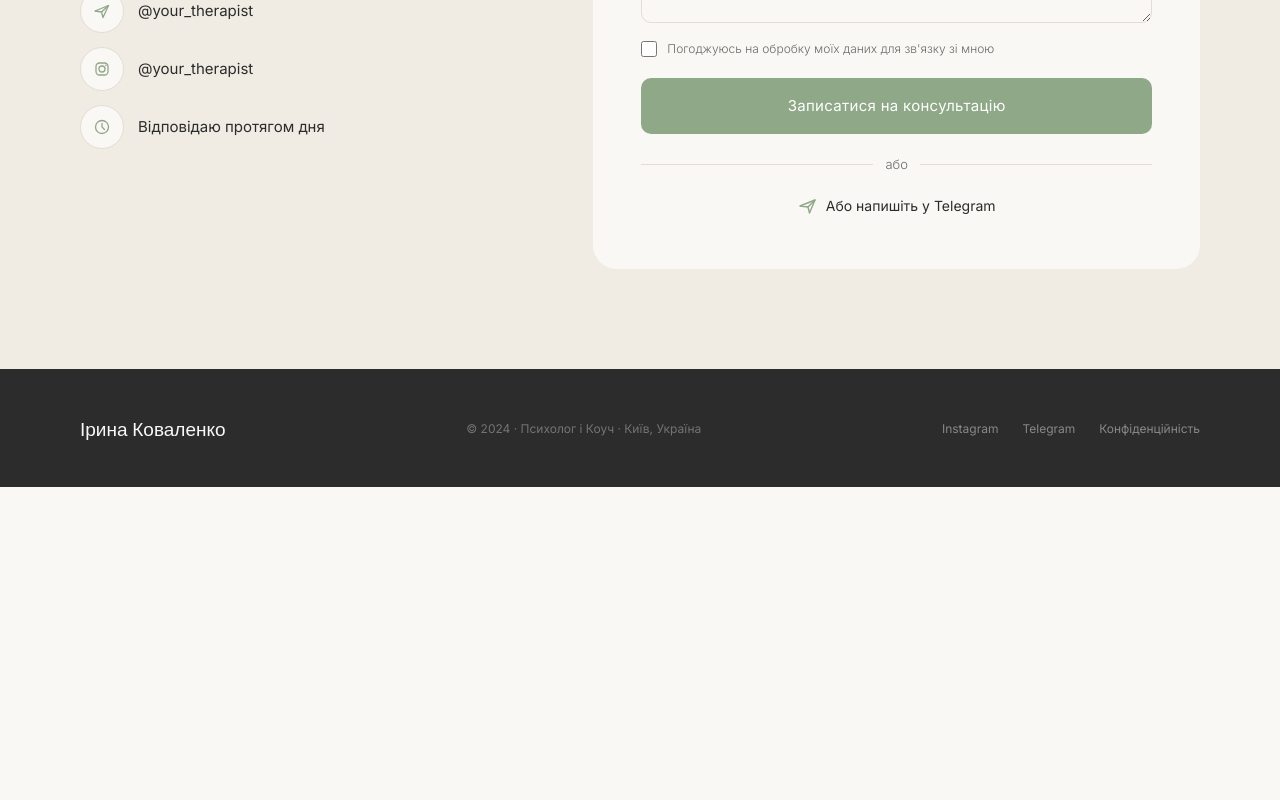
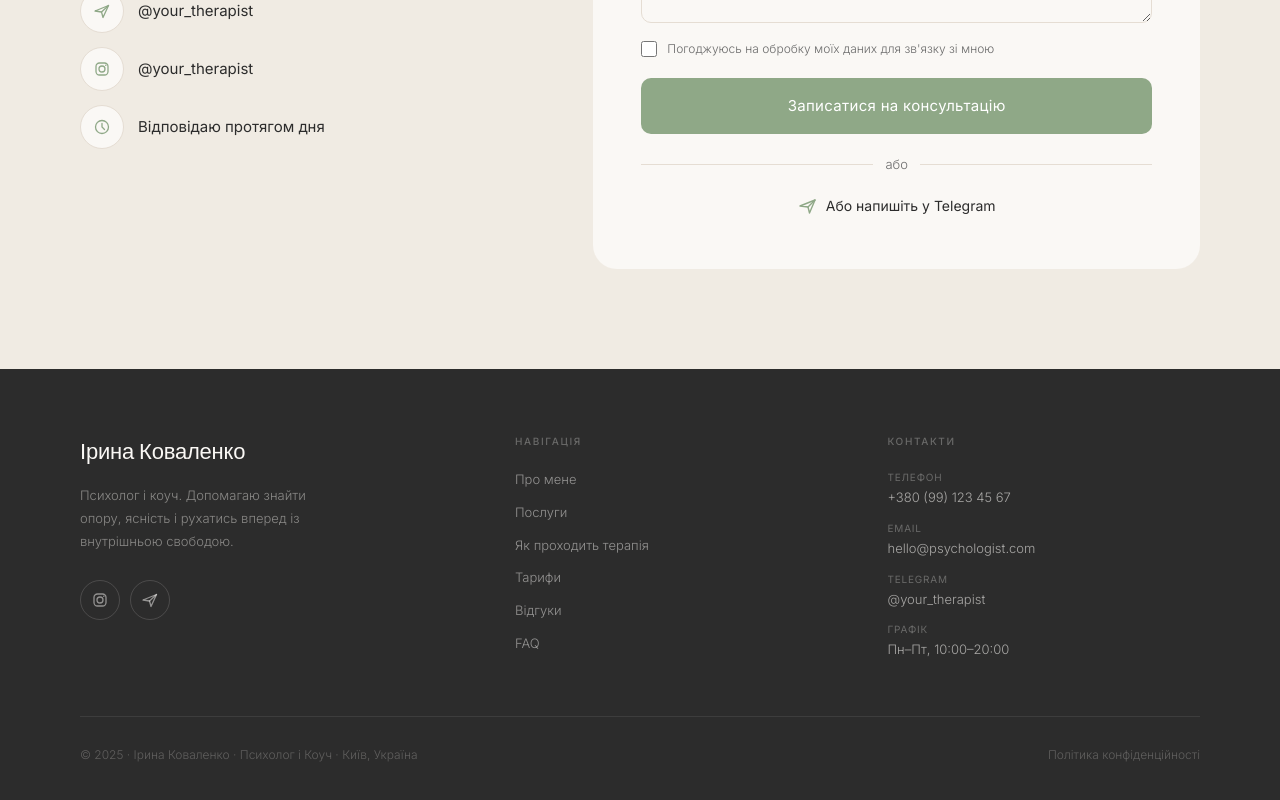
Before and after one commit to danylonahorniuk/psychologist-landing, a Next.js app: page / in a window 1280 px wide. Shown: the part 8141-8941 px from the top of the page. Before the commit the page ends 8628 px from the top, so only its background shows below. Built offline with nearby package versions, Linux system fonts and the light colour scheme.

Commit message:
feat: redesign footer with nav, contacts and socials

```diff
--- a/components/Footer.tsx
+++ b/components/Footer.tsx
@@ -1,22 +1,130 @@
 export default function Footer() {
+  const navLinks = [
+    { href: "#about",   label: "Про мене" },
+    { href: "#services", label: "Послуги" },
+    { href: "#how",     label: "Як проходить терапія" },
+    { href: "#pricing", label: "Тарифи" },
+    { href: "#reviews", label: "Відгуки" },
+    { href: "#faq",     label: "FAQ" },
+  ];
+
+  const socials = [
+    {
+      href: "#",
+      label: "Instagram",
+      icon: (
+        <svg width="18" height="18" viewBox="0 0 18 18" fill="none">
+          <rect x="3" y="3" width="12" height="12" rx="3.5" stroke="currentColor" strokeWidth="1.3"/>
+          <circle cx="9" cy="9" r="3" stroke="currentColor" strokeWidth="1.3"/>
+          <circle cx="12.8" cy="5.2" r="0.8" fill="currentColor"/>
+        </svg>
+      ),
+    },
+    {
+      href: "#",
+      label: "Telegram",
+      icon: (
+        <svg width="18" height="18" viewBox="0 0 18 18" fill="none">
+          <path d="M2 9L15.5 3.5 10 15.5 8.5 10 2 9Z" stroke="currentColor" strokeWidth="1.3" strokeLinecap="round" strokeLinejoin="round"/>
+          <path d="M8.5 10L15.5 3.5" stroke="currentColor" strokeWidth="1.3" strokeLinecap="round"/>
+        </svg>
+      ),
+    },
+  ];
+
   return (
-    <footer className="bg-ink px-20 py-11 flex justify-between items-center">
-      <a href="#" className="font-serif text-[19px] text-bg no-underline">
-        Ірина Коваленко
-      </a>
-      <p className="text-[12px] text-[rgba(250,248,245,0.35)]">
-        © 2024 · Психолог і Коуч · Київ, Україна
-      </p>
-      <div className="flex gap-6">
-        {["Instagram", "Telegram", "Конфіденційність"].map((l) => (
-          <a
-            key={l}
-            href="#"
-            className="text-[12px] text-[rgba(250,248,245,0.45)] no-underline transition-colors hover:text-bg"
-          >
-            {l}
+    <footer style={{ background: "var(--text)", color: "var(--bg)" }}>
+      <style>{`
+        .footer-nav-link {
+          font-size: 13px;
+          color: rgba(250,248,245,0.5);
+          text-decoration: none;
+          transition: color 0.2s ease;
+          font-weight: 300;
+        }
+        .footer-nav-link:hover { color: rgba(250,248,245,0.9); }
+        .footer-social {
+          width: 40px; height: 40px;
+          border-radius: 50%;
+          border: 1px solid rgba(250,248,245,0.15);
+          display: flex; align-items: center; justify-content: center;
+          color: rgba(250,248,245,0.5);
+          text-decoration: none;
+          transition: border-color 0.2s ease, color 0.2s ease;
+        }
+        .footer-social:hover {
+          border-color: rgba(250,248,245,0.45);
+          color: rgba(250,248,245,0.9);
+        }
+      `}</style>
+
+      {/* Main footer */}
+      <div style={{ padding: "64px 80px 48px", maxWidth: "1280px", margin: "0 auto" }}>
+        <div style={{ display: "grid", gridTemplateColumns: "1.2fr 1fr 1fr", gap: "60px", marginBottom: "56px" }}>
+
+          {/* Col 1 — Brand */}
+          <div>
+            <a href="#" style={{ fontFamily: "var(--font-playfair), serif", fontSize: "22px", color: "var(--bg)", textDecoration: "none", fontWeight: 500, letterSpacing: "-0.01em", display: "block", marginBottom: "16px" }}>
+              Ірина Коваленко
+            </a>
+            <p style={{ fontSize: "13px", color: "rgba(250,248,245,0.45)", lineHeight: 1.75, fontWeight: 300, maxWidth: "260px", marginBottom: "28px" }}>
+              Психолог і коуч. Допомагаю знайти опору, ясність і рухатись вперед із внутрішньою свободою.
+            </p>
+            <div style={{ display: "flex", gap: "10px" }}>
+              {socials.map((s) => (
+                <a key={s.label} href={s.href} className="footer-social" aria-label={s.label}>
+                  {s.icon}
+                </a>
+              ))}
+            </div>
+          </div>
+
+          {/* Col 2 — Navigation */}
+          <div>
+            <span style={{ fontSize: "10px", letterSpacing: "0.16em", textTransform: "uppercase", color: "rgba(250,248,245,0.3)", fontWeight: 500, display: "block", marginBottom: "20px" }}>
+              Навігація
+            </span>
+            <nav style={{ display: "flex", flexDirection: "column", gap: "12px" }}>
+              {navLinks.map((l) => (
+                <a key={l.href} href={l.href} className="footer-nav-link">{l.label}</a>
+              ))}
+            </nav>
+          </div>
+
+          {/* Col 3 — Contacts */}
+          <div>
+            <span style={{ fontSize: "10px", letterSpacing: "0.16em", textTransform: "uppercase", color: "rgba(250,248,245,0.3)", fontWeight: 500, display: "block", marginBottom: "20px" }}>
+              Контакти
+            </span>
+            <div style={{ display: "flex", flexDirection: "column", gap: "12px" }}>
+              {[
+                { label: "Телефон", value: "+380 (99) 123 45 67" },
+                { label: "Email", value: "hello@psychologist.com" },
+                { label: "Telegram", value: "@your_therapist" },
+                { label: "Графік", value: "Пн–Пт, 10:00–20:00" },
+              ].map((c) => (
+                <div key={c.label}>
+                  <div style={{ fontSize: "10px", color: "rgba(250,248,245,0.3)", letterSpacing: "0.08em", textTransform: "uppercase", marginBottom: "2px" }}>{c.label}</div>
+                  <div style={{ fontSize: "13px", color: "rgba(250,248,245,0.6)", fontWeight: 300 }}>{c.value}</div>
+                </div>
+              ))}
+            </div>
+          </div>
+
+        </div>
+
+        {/* Divider */}
+        <div style={{ height: "1px", background: "rgba(250,248,245,0.08)", marginBottom: "28px" }} />
+
+        {/* Bottom bar */}
+        <div style={{ display: "flex", justifyContent: "space-between", alignItems: "center" }}>
+          <p style={{ fontSize: "12px", color: "rgba(250,248,245,0.25)", fontWeight: 300 }}>
+            © 2025 · Ірина Коваленко · Психолог і Коуч · Київ, Україна
+          </p>
+          <a href="#" style={{ fontSize: "12px", color: "rgba(250,248,245,0.25)", textDecoration: "none", fontWeight: 300, transition: "color 0.2s ease" }}>
+            Політика конфіденційності
           </a>
-        ))}
+        </div>
       </div>
     </footer>
   );
```
